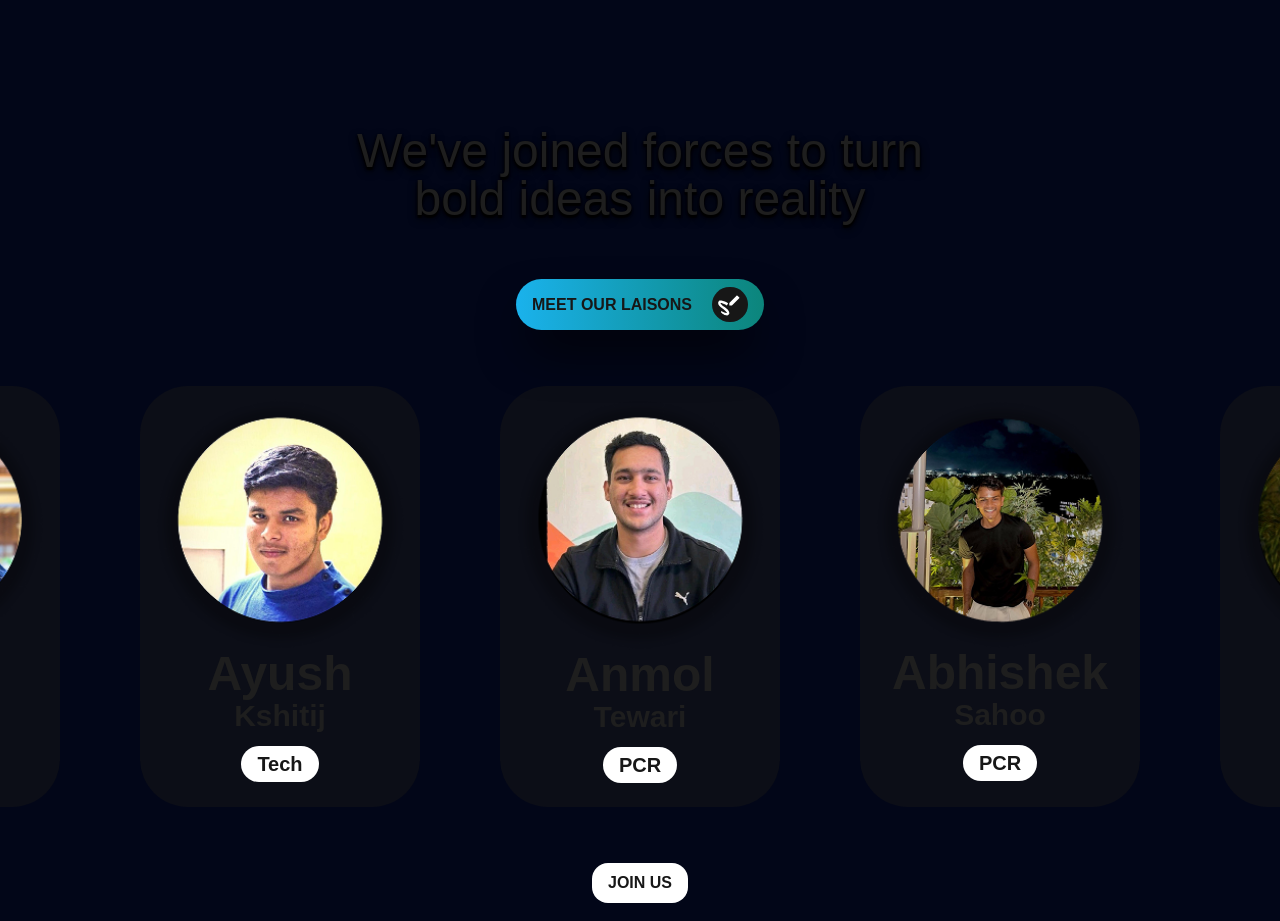
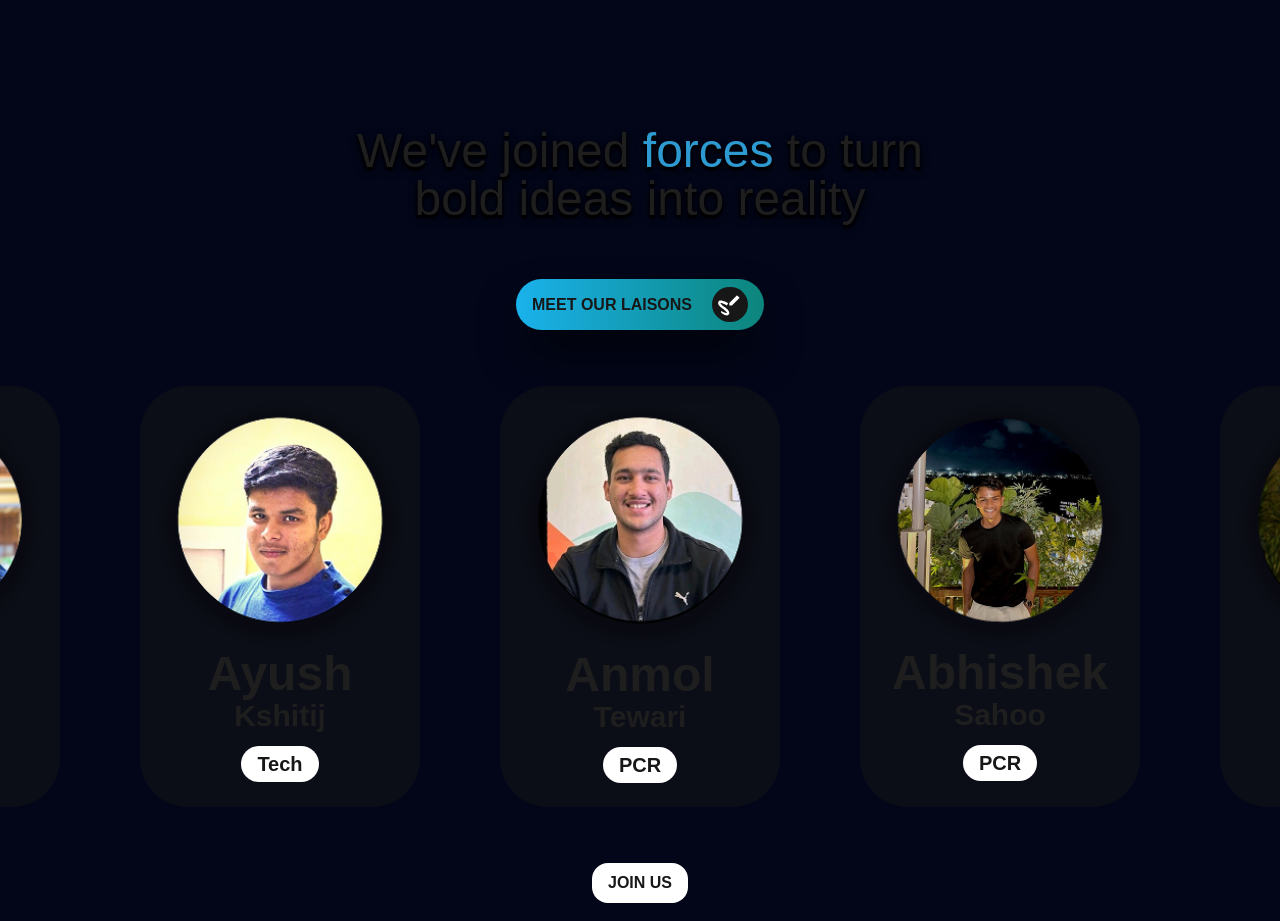
Before and after one commit to Ishan4705/ecellfrontend, a Next.js app: page / in a window 1280 px wide. Shown: the part 1780-2701 px from the top of the page. Built offline with nearby package versions, Linux system fonts and the light colour scheme.

Commit message:
just color

```diff
--- a/src/components/LaisonsSection.tsx
+++ b/src/components/LaisonsSection.tsx
@@ -7,7 +7,7 @@ const LaisonsSection = () => {
         <section className="bg-slate-950 w-full flex flex-col items-center justify-center py-10 gap-14">
             <div className="flex flex-col items-center justify-center text-shadow-lg text-shadow-black">
                 <p className="text-5xl">
-                    We've joined forces to turn
+                    We've joined <span style={{ color: '#2E9AD2' }}>forces</span> to turn
                 </p>
                 <p className="text-5xl">
                     bold ideas into reality
```
